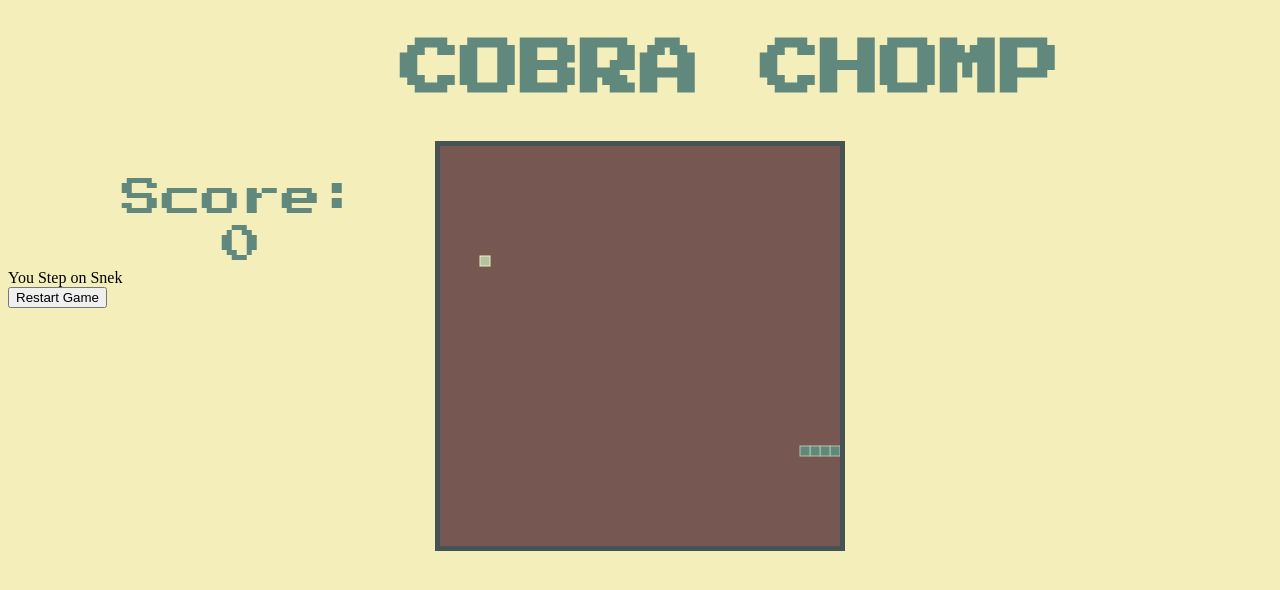
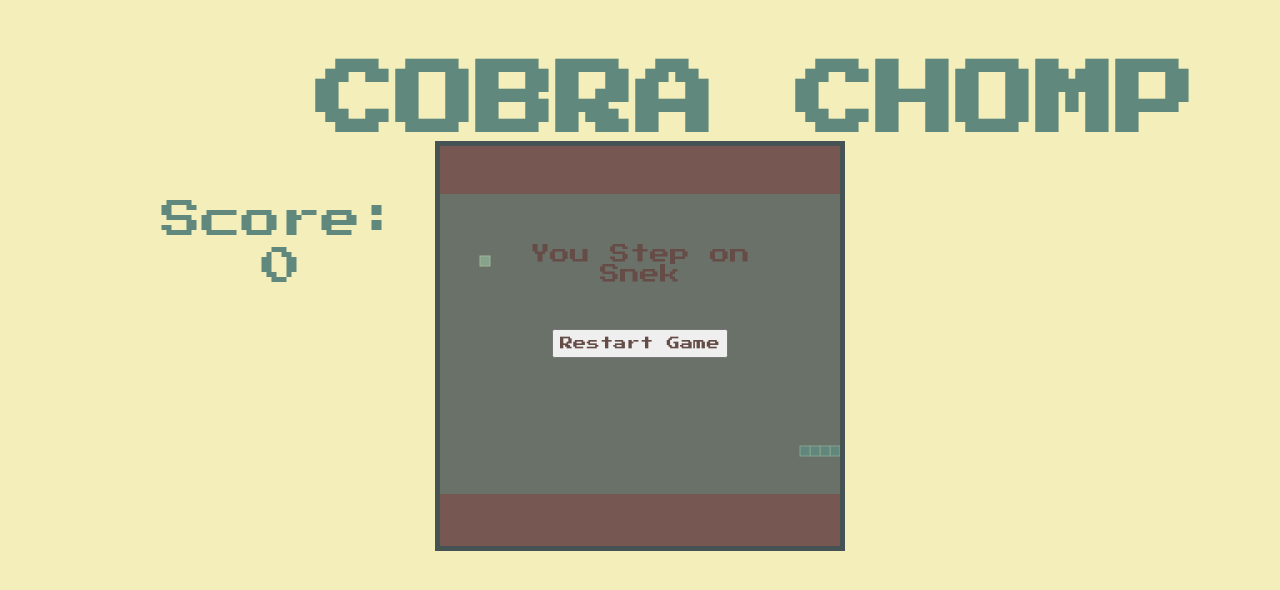
Before and after one commit to mbanks94/Cobra-Chomp, a website: page public/index.html in a window 1280 px wide. Drawn offline with Linux system fonts and the light colour scheme.

Commit message:
Added styling to game over box

```diff
--- a/public/styles.css
+++ b/public/styles.css
@@ -7,17 +7,20 @@ body {
     left: 50%;
     transform: translate(-50%, -50%);
     margin-top: 2%;
+    z-index: -1;
 }
 .welcome {
-    margin-left: 31%;
+    position: absolute;
+    margin-left: 24%;
     color: rgb(97, 136, 125);
     font-family: 'Press Start 2P', cursive;
-    font-size: 30px;
+    font-size: 40px;
 }
 #score {
+    position: absolute;
     color: rgb(97, 136, 125);
-    margin-top: 3%;
-    margin-left: 9%;
+    margin-top: 15%;
+    margin-left: 12%;
     text-align: center;
     font-size: 40px;
     font-family: 'Press Start 2P', cursive;
@@ -26,3 +29,25 @@ body {
 #playerScore {
     margin-top: 3%;
 }
+#gameOver {
+    position: absolute;
+    top: 43%;
+    left: 50%;
+    transform: translate(-50%, -50%);
+    background-color: rgba(97, 136, 125, 0.55);
+    padding: 50px;
+    width: 300px;
+    height: 200px;
+    text-align: center;
+}
+.gameOverMessage {
+    color: rgb(102, 76, 70);
+    font-family: 'Press Start 2P', cursive;
+    font-size: 20px;
+}
+#btn {
+    margin-top: 15%;
+    font-family: 'Press Start 2P', cursive;
+    color: rgb(102, 76, 70);
+    padding: 2%;
+}
```
